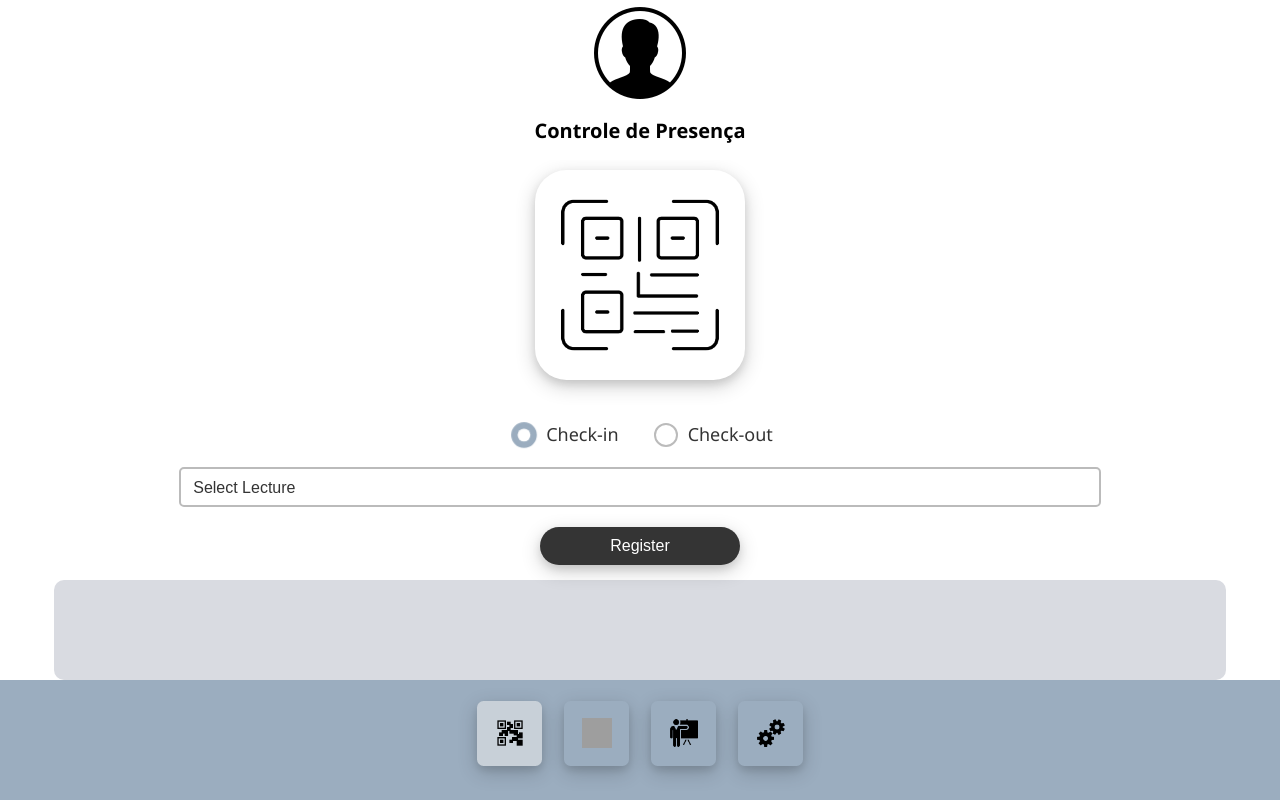
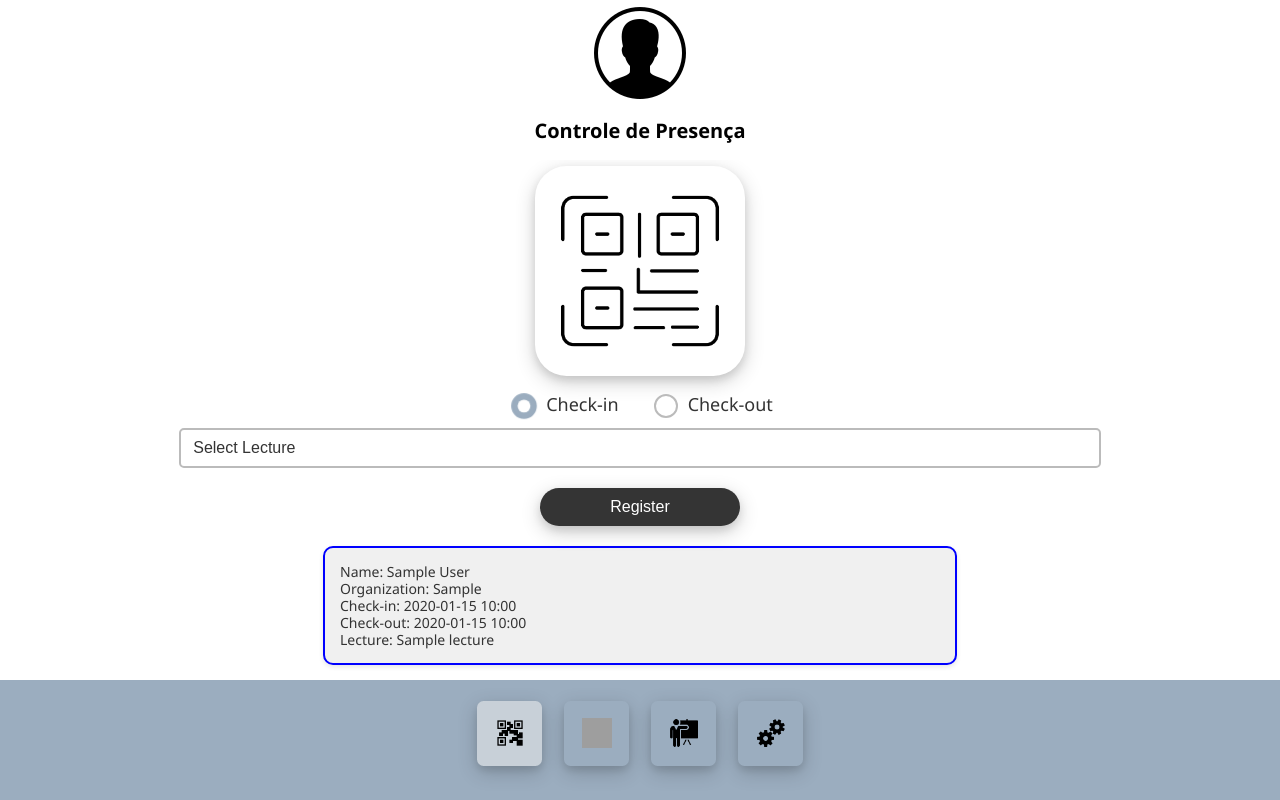
Before and after one commit to mathnantes/qrcode-project, a Flask app: page / in a window 1280 px wide. Run offline with Flask 3, Linux system fonts and the light colour scheme; tables that the repository leaves empty hold one stand-in row (values such as "Sample post"); grey boxes are pictures that could not be loaded.

Commit message:
last entry fixing

```diff
--- a/app.py
+++ b/app.py
@@ -164,6 +164,25 @@
     } for record in records])
 
 
+@app.route('/latest-history', methods=['GET'])
+def get_latest_history():
+    latest_record = Attendance.query.join(Lecture).add_columns(
+        Attendance.first_name, Attendance.last_name,
+        Attendance.organization, Attendance.check_in_time,
+        Attendance.check_out_time, Lecture.name.label('lecture_name')
+    ).order_by(Attendance.id.desc()).first()  # Get the latest entry
+    if latest_record:
+        return jsonify({
+            'first_name': latest_record.first_name,
+            'last_name': latest_record.last_name,
+            'organization': latest_record.organization,
+            'check_in_time': latest_record.check_in_time.strftime("%Y-%m-%d %H:%M") if latest_record.check_in_time else None,
+            'check_out_time': latest_record.check_out_time.strftime("%Y-%m-%d %H:%M") if latest_record.check_out_time else None,
+            'lecture_name': latest_record.lecture_name
+        })
+    return jsonify({}), 404  # Return empty if no records found
+
+
 if __name__ == '__main__':
     with app.app_context():
         db.create_all()
--- a/static/script.js
+++ b/static/script.js
@@ -7,7 +7,9 @@
 		switch (buttonId) {
 			case 'home-btn':
 				contentArea.innerHTML = defaultContentHTML;
+				initializeHomePage(); // Initializes all home page functionalities
 				populateLectureDropdown();
+				updateLastEntry();
 				callback();
 				break;
 			case 'history-btn':
@@ -210,20 +212,14 @@
 				const reader = new FileReader();
 
 				reader.onload = function (e) {
-					// Set the processed/preprocessed image to be displayed
-					document.getElementById('triggerCamera').src = e.target.result;
+					const imgElement = document.getElementById('triggerCamera');
+					imgElement.src = e.target.result;
+					imgElement.classList.add('scanned-img'); // Add the class to adjust size
 				};
 
 				reader.readAsDataURL(selectedFile); // Reads the file as a Data URL and triggers onload
 			}
 		});
-
-	function clearForm() {
-		document.getElementById('cameraInput').value = '';
-		document.querySelector('input[name="attendance"]:checked').checked = false;
-		document.getElementById('lecture-dropdown').selectedIndex = 0;
-		selectedFile = null;
-	}
 
 	document
 		.querySelector('.submit-btn')
@@ -262,14 +258,18 @@
 					} else {
 						console.log('QR Code Data:', data.decoded_data);
 						alert('Attendance recorded successfully!');
-						clearForm();
+						clearForm(); // Clear form after submission
+						updateLastEntry(); // Update the last entry display
 					}
 				})
 				.catch((error) => {
 					console.error('Error:', error);
-					clearForm();
+					clearForm(); // Ensure form is cleared even on error
 				});
-			document.getElementById('triggerCamera').src = '/static/qr-border.png';
+			// Reset the image and remove class
+			const imgElement = document.getElementById('triggerCamera');
+			imgElement.src = '/static/qr-border.png';
+			imgElement.classList.remove('scanned-img'); // Remove the class to revert to original size
 		});
 
 	// Function to toggle lecture form visibility
@@ -296,71 +296,230 @@
 	function addSwipeListeners() {
 		const lectureCards = document.querySelectorAll('.lecture-card');
 		lectureCards.forEach((card) => {
-			let startX, currentX;
+			let startX;
 
 			card.addEventListener('touchstart', (e) => {
 				startX = e.changedTouches[0].clientX;
-				card.style.transition = ''; // Disable transition for smoother dragging
+				card.style.transition = 'none'; // Remove any transition to allow for smooth movement
+				card.querySelector('.delete-icon').style.transition = 'none';
 			});
 
 			card.addEventListener('touchmove', (e) => {
-				currentX = e.changedTouches[0].clientX;
-				const deltaX = currentX - startX;
+				let currentX = e.changedTouches[0].clientX;
+				let deltaX = currentX - startX;
 
-				// Limit the swipe distance to a maximum of 150 pixels
-				if (deltaX < 0 && Math.abs(deltaX) <= 150) {
+				if (deltaX < 0 && Math.abs(deltaX) < 150) {
+					// Only allow swiping left and limit distance
 					card.style.transform = `translateX(${deltaX}px)`;
 					card.querySelector('.delete-icon').style.opacity = Math.min(
-						Math.abs(deltaX) / 150,
-						0.5
+						1,
+						Math.abs(deltaX) / 150
 					);
 				}
 			});
 
 			card.addEventListener('touchend', (e) => {
 				const endX = e.changedTouches[0].clientX;
-				const threshold = 150;
-				if (startX > endX + threshold) {
-					// Commit to delete if swiped beyond threshold
-					deleteLecture(card.id.split('-')[2]);
+				const threshold = 100; // Adjust the threshold for detection
+				let deltaX = startX - endX;
+				let lectureId = card.id.split('-')[2]; // Assuming ID format is 'lecture-card-{id}'
+
+				if (deltaX > threshold) {
+					confirmDelete(lectureId, card);
 				} else {
-					// Reset if not swiped far enough or pulled back
-					card.style.transition = 'transform 0.3s ease, opacity 0.3s ease';
-					card.style.transform = 'translateX(0)';
-					card.querySelector('.delete-icon').style.opacity = 0;
+					resetCardPosition(card);
 				}
 			});
 		});
 	}
-});
 
-function deleteLecture(lectureId) {
-	if (confirm('Are you sure you want to delete this lecture?')) {
-		// User confirms deletion
+	function resetCardPosition(card) {
+		card.style.transition = 'transform 0.3s ease-out, opacity 0.3s ease-out';
+		card.querySelector('.delete-icon').style.transition =
+			'opacity 0.3s ease-out';
+		card.style.transform = 'translateX(0)';
+		card.querySelector('.delete-icon').style.opacity = 0;
+	}
+
+	function confirmDelete(lectureId, card) {
+		if (confirm('Are you sure you want to delete this lecture?')) {
+			deleteLecture(lectureId, card);
+		} else {
+			resetCardPosition(card); // Reset card position if user cancels deletion
+		}
+	}
+
+	function deleteLecture(lectureId, card) {
 		fetch(`/delete-lecture/${lectureId}`, {
 			method: 'POST',
 		})
 			.then((response) => response.json())
 			.then((data) => {
 				alert(data.message);
-				const lectureCard = document.getElementById(
-					`lecture-card-${lectureId}`
-				);
-				if (lectureCard) {
-					lectureCard.style.transition = 'transform 0.3s ease-in-out';
-					lectureCard.style.transform = 'translateX(-100%)'; // Animate swipe out
-					setTimeout(() => lectureCard.remove(), 300); // Wait for animation
+				if (card) {
+					// Animate card to slide out and fade out
+					card.style.transition =
+						'transform 0.5s ease-in-out, opacity 0.5s ease-in-out';
+					card.style.transform = 'translateX(-100%)'; // Move card out of view to the left
+					card.style.opacity = '0'; // Fade out the card
+					setTimeout(() => {
+						card.remove(); // Remove from the DOM after animation completes
+					}, 500); // Match the timeout with the duration of the transition
 				}
 			})
 			.catch((error) => console.error('Error deleting lecture:', error));
-	} else {
-		// User cancels deletion
-		const lectureCard = document.getElementById(`lecture-card-${lectureId}`);
-		if (lectureCard) {
-			// Reset card position
-			lectureCard.style.transition = 'transform 0.3s ease, opacity 0.3s ease';
-			lectureCard.style.transform = 'translateX(0)';
-			lectureCard.parentNode.querySelector('.delete-icon').style.opacity = 0;
+	}
+});
+
+function initializeScanFunctionality() {
+	const cameraInput = document.getElementById('cameraInput');
+	const triggerCamera = document.getElementById('triggerCamera');
+
+	triggerCamera.addEventListener('click', function (event) {
+		event.preventDefault();
+		cameraInput.click(); // Trigger file input
+	});
+
+	cameraInput.addEventListener('change', function (event) {
+		if (event.target.files.length > 0) {
+			selectedFile = event.target.files[0];
+			const reader = new FileReader();
+
+			reader.onload = function (e) {
+				const imgElement = document.getElementById('triggerCamera');
+				imgElement.src = e.target.result;
+				imgElement.classList.add('scanned-img'); // Adjust the image size
+			};
+
+			reader.readAsDataURL(selectedFile); // Convert file to base64 string
 		}
-	}
+	});
 }
+
+function initializeSubmitFunctionality() {
+	const submitButton = document.querySelector('.submit-btn');
+
+	submitButton.addEventListener('click', function (event) {
+		event.preventDefault();
+
+		if (!selectedFile) {
+			alert('Please select an image to scan.');
+			return;
+		}
+
+		const attendanceRadio = document.querySelector(
+			'input[name="attendance"]:checked'
+		);
+		if (!attendanceRadio) {
+			alert('Please select either check-in or check-out.');
+			return;
+		}
+
+		const lectureDropdown = document.getElementById('lecture-dropdown');
+		if (lectureDropdown.selectedIndex === 0) {
+			alert('Please select a lecture.');
+			return;
+		}
+
+		const formData = new FormData();
+		formData.append('file', selectedFile);
+		formData.append('action', attendanceRadio.value);
+		formData.append('lecture_id', lectureDropdown.value);
+
+		fetch('/scan', {
+			method: 'POST',
+			body: formData,
+		})
+			.then((response) => response.json())
+			.then((data) => {
+				if (data.error) {
+					alert(data.error);
+				} else {
+					console.log('QR Code Data:', data.decoded_data);
+					alert('Attendance recorded successfully!');
+					document.getElementById('triggerCamera').src =
+						'/static/qr-border.png'; // Reset the camera icon
+					clearForm(); // Clear form after submission
+				}
+			})
+			.catch((error) => {
+				console.error('Error:', error);
+				clearForm(); // Ensure form is cleared even on error
+			});
+	});
+}
+
+function displayLastEntry() {
+	fetch('/latest-history')
+		.then((response) => response.json())
+		.then((data) => {
+			if (Object.keys(data).length !== 0) {
+				const lastEntryDiv = document.querySelector('.last-entry');
+				lastEntryDiv.innerHTML = `
+                <div class="history-card">
+                    <div class="history-info">Name: ${data.first_name} ${
+					data.last_name
+				}</div>
+                    <div class="history-info">Organization: ${
+											data.organization
+										}</div>
+                    <div class="history-info">Check-in: ${
+											data.check_in_time || 'Not Checked In'
+										}</div>
+                    <div class="history-info">Check-out: ${
+											data.check_out_time || 'Not Checked Out'
+										}</div>
+                    <div class="history-info">Lecture: ${
+											data.lecture_name
+										}</div>
+                </div>
+            `;
+			} else {
+				document.querySelector('.last-entry').innerHTML =
+					'<div class="no-history-text">No entries found.</div>';
+			}
+		})
+		.catch((error) => {
+			console.error('Error fetching the latest history entry:', error);
+			document.querySelector('.last-entry').innerHTML =
+				'<div class="no-history-text">Error loading entry.</div>';
+		});
+}
+
+function updateLastEntry() {
+	fetch('/history')
+		.then((response) => response.json())
+		.then((data) => {
+			if (data.length > 0) {
+				const lastRecord = data[data.length - 1]; // Assuming the latest entry is at the end of the array
+				const lastEntryDiv = document.querySelector('.last-entry');
+				lastEntryDiv.innerHTML = `
+                <p>Name: ${lastRecord.first_name} ${lastRecord.last_name}</p>
+                <p>Organization: ${lastRecord.organization}</p>
+                <p>Check-in: ${lastRecord.check_in_time || 'Not Checked In'}</p>
+                <p>Check-out: ${
+									lastRecord.check_out_time || 'Not Checked Out'
+								}</p>
+                <p>Lecture: ${lastRecord.lecture_name}</p>
+            `;
+			}
+		})
+		.catch((error) => console.error('Failed to fetch last entry:', error));
+}
+
+document.addEventListener('DOMContentLoaded', function () {
+	updateLastEntry(); // Update last entry when the page is loaded
+	updateContentArea('home-btn', () => {}); // Load initial home content
+});
+
+function initializeHomePage() {
+	initializeScanFunctionality();
+	initializeSubmitFunctionality();
+	displayLastEntry();
+}
+
+function clearForm() {
+	document.getElementById('cameraInput').value = '';
+	document.getElementById('lecture-dropdown').selectedIndex = 0;
+	selectedFile = null;
+}
--- a/static/styles.css
+++ b/static/styles.css
@@ -125,6 +125,12 @@
 	box-shadow: 0 8px 16px rgba(0, 0, 0, 0.2), 0 12px 24px rgba(0, 0, 0, 0.28);
 }
 
+.scanned-img {
+	width: 180px; /* Set this to fit your design */
+	height: auto; /* Maintain aspect ratio */
+	object-fit: contain; /* Ensures the image is resized properly within the element */
+}
+
 /* OPTIONS */
 .attendance-options {
 	display: flex;
@@ -150,6 +156,7 @@
 	display: flex;
 	align-items: center;
 	margin: 0 15px;
+	margin-top: -25px;
 	font-size: 18px;
 	color: #343434;
 	position: relative;
@@ -203,7 +210,7 @@
 }
 
 .lecture-dropdown {
-	margin-top: 20px;
+	margin-top: 10px;
 	padding: 8px 12px;
 	border-radius: 5px;
 	width: 80%;
@@ -252,18 +259,42 @@
 
 /* LAST ENTRY */
 .last-entry {
-	display: block;
-	width: 90%;
-	height: 80px;
-	padding: 10px;
-	background-color: rgb(217, 219, 225);
+	width: 90%; /* Adjust width as needed */
+	max-width: 600px; /* Set a max-width for larger screens */
+	margin: 20px auto; /* Center the div */
+	padding: 15px;
+	background-color: #f0f0f0; /* Light grey background */
 	border-radius: 10px;
-	text-align: center;
-	justify-content: center;
-	margin-top: 45px;
+	box-shadow: 0 2px 5px rgba(0, 0, 0, 0.1); /* Soft shadow for depth */
+	font-size: 14px;
+	line-height: 1.5;
+	display: flex;
+	flex-direction: column; /* Organize content in a column */
+	justify-content: space-around;
+	max-height: 90px; /* Limit the height */
+	margin-top: 50px;
+	color: #333;
+	border: 2px solid blue;
+}
+
+.last-entry p {
+	margin: -2px 0; /* Small margin between paragraphs */
+	color: #333; /* Dark grey text color for readability */
 }
 
 /* HISTORY PAGE */
+.history-page .history-card {
+	display: flex;
+	flex-direction: column;
+	width: 80%;
+	margin: 10px;
+	padding: 20px;
+	background-color: #f9f9f9;
+	box-shadow: 0 2px 4px rgba(0, 0, 0, 0.1);
+	border-radius: 10px;
+	border: 2px solid red;
+}
+
 .history-page {
 	flex-direction: column;
 	align-items: center;
@@ -372,7 +403,7 @@
 	background-color: #f9f9f9;
 	box-shadow: 0 2px 4px rgba(0, 0, 0, 0.1);
 	border-radius: 10px;
-	transition: transform 0.3s ease-out;
+	transition: transform 1s ease-out;
 	position: relative;
 	will-change: transform;
 }
```
